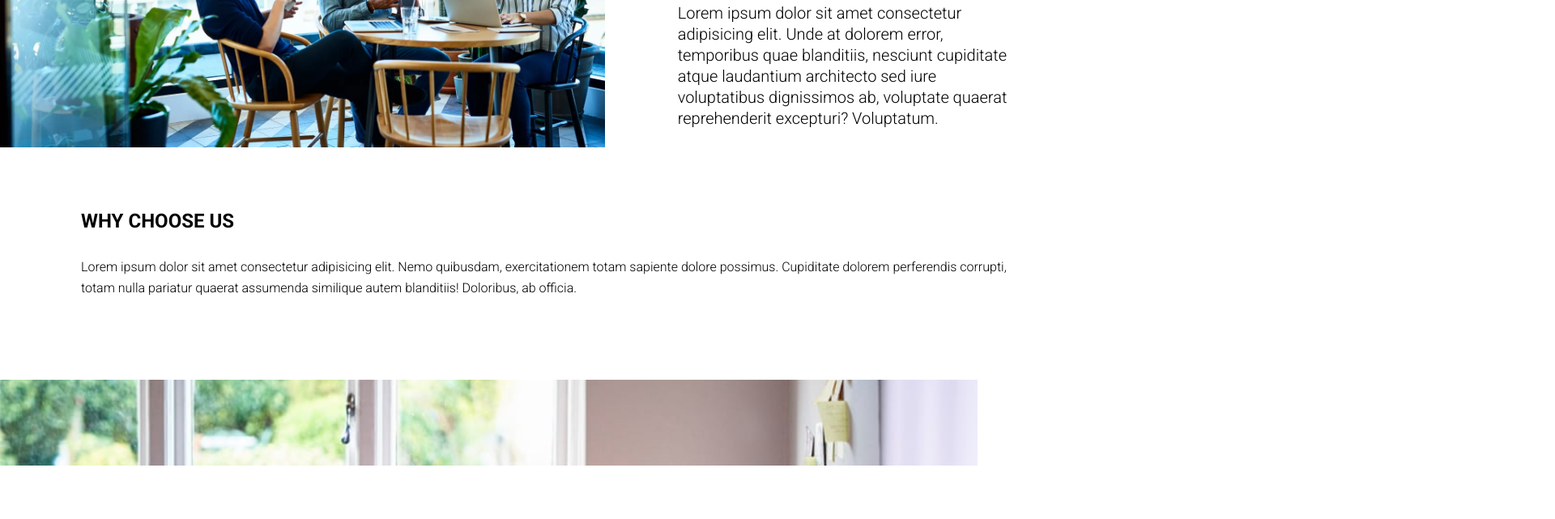
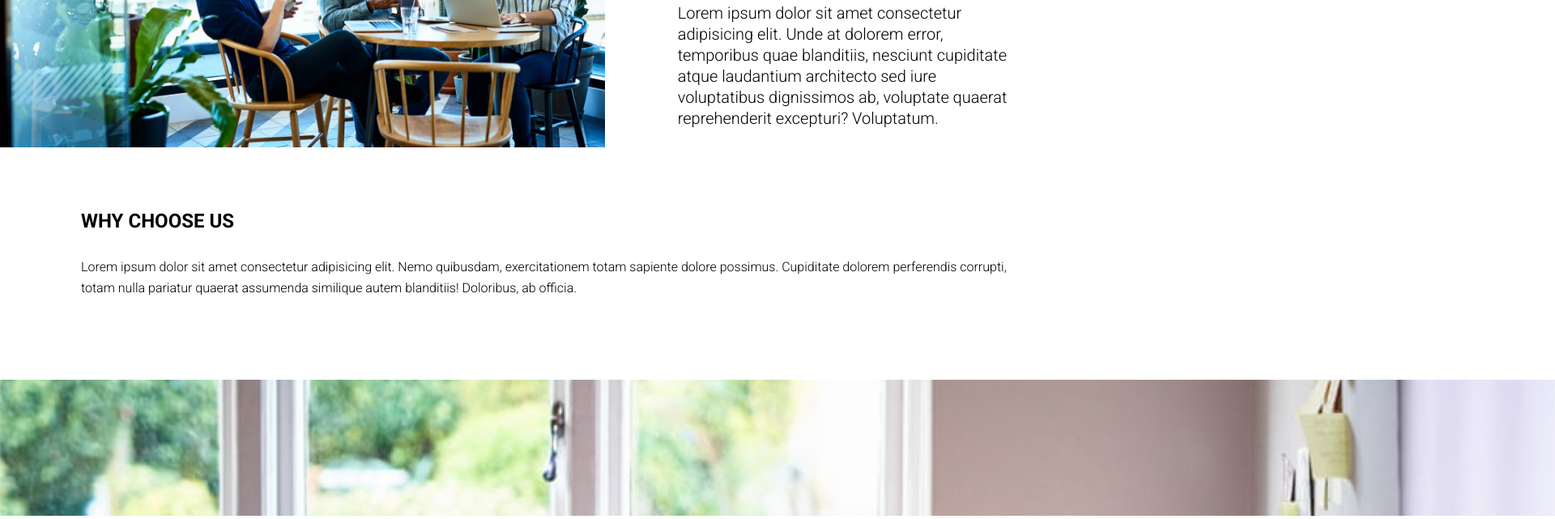
Before and after one commit to ArtiShalaa/Simple-html-css-webpage, a plain HTML site: page index.html in a window 1280 px wide. Shown: the part 1969-2610 px from the top of the page at 81% size, 1920 px wide, since content can reach past the window. Before the commit the page ends 2548 px from the top, so only its background shows below. Drawn offline with Linux system fonts and the light colour scheme.

Commit message:
second update

```diff
--- a/assets/css/style.css
+++ b/assets/css/style.css
@@ -175,7 +175,7 @@ ul li{
  }
  .us img{
      margin-top: 100px;
-     max-width: 1207px;
+
  }
  .us h2{
      margin-top: 70px;
```
